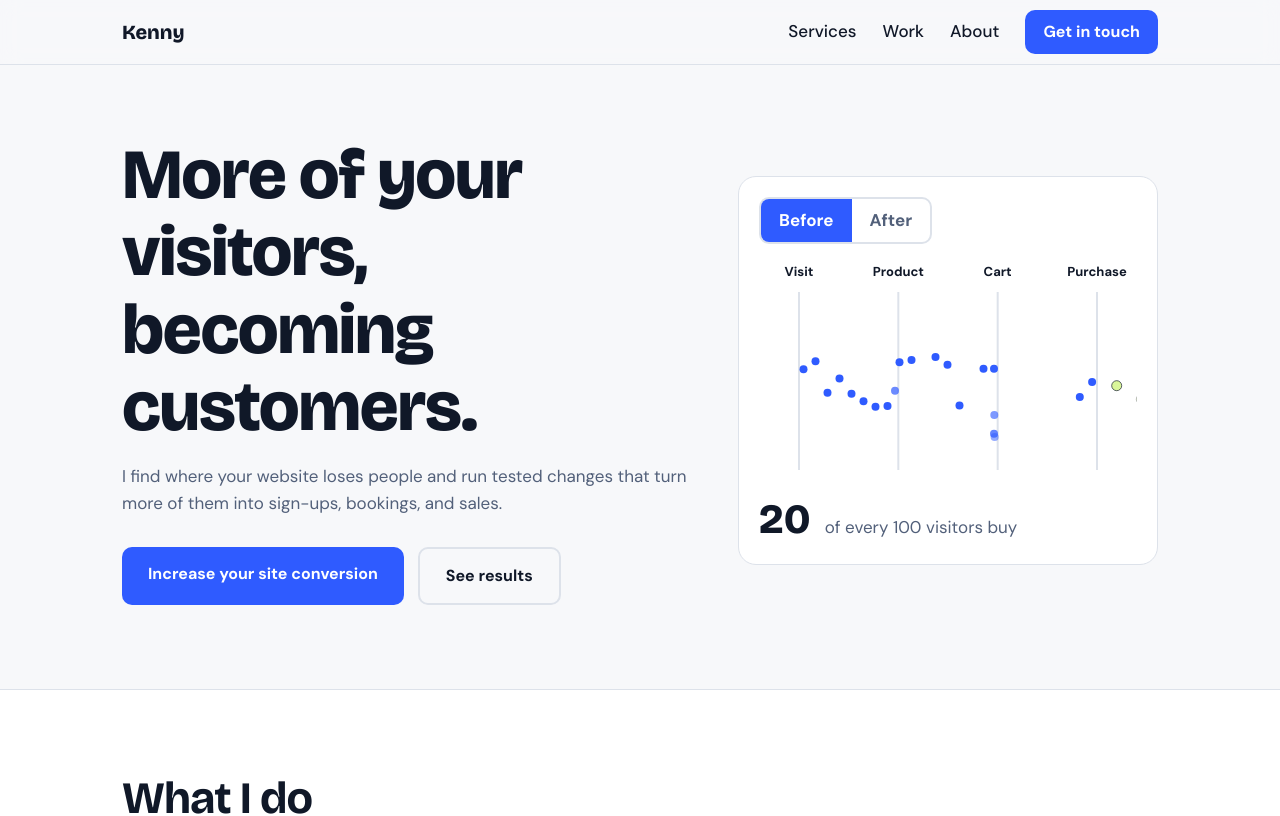
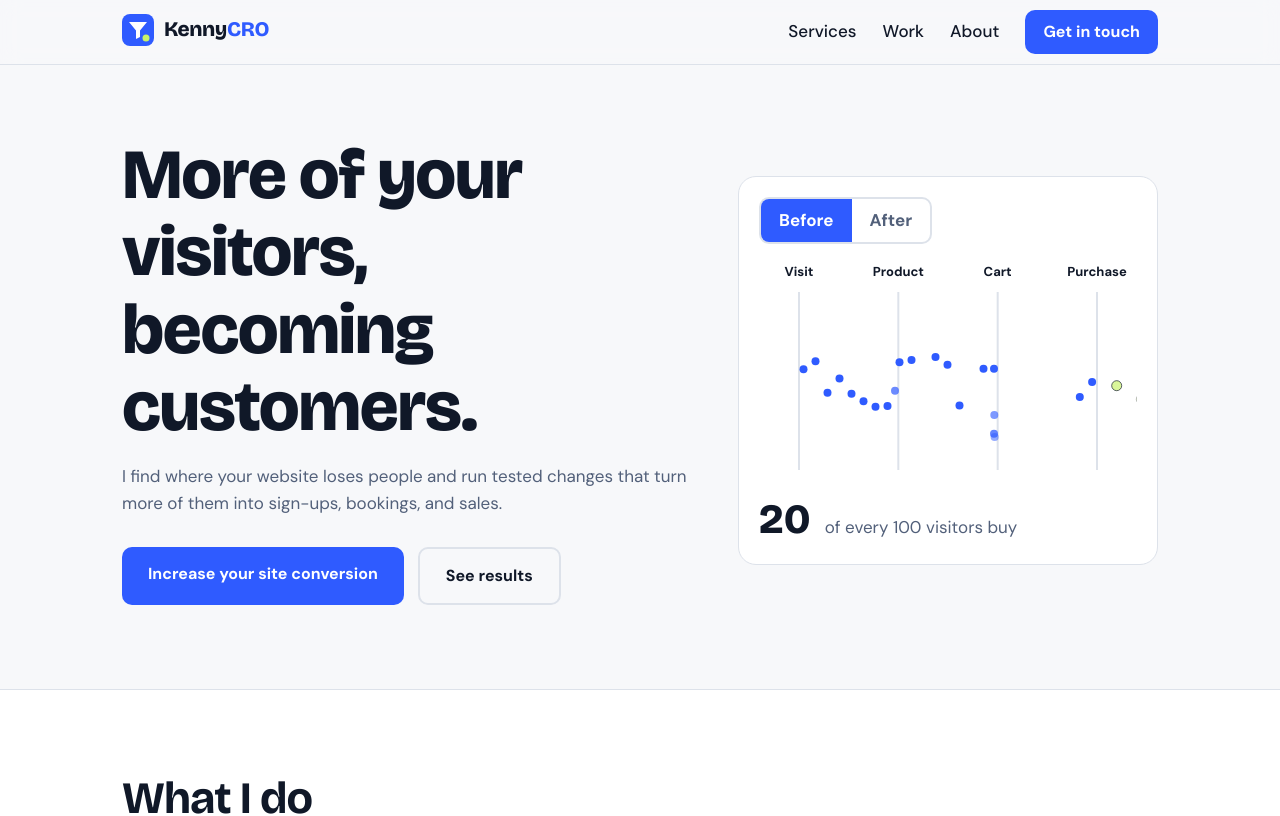
Before and after one commit to kquach229/cro-site, a React (Vite) app: page / in a window 1280 px wide. Shown: the top 816 px of the page. Built offline with nearby package versions, Linux system fonts and the light colour scheme.

Commit message:
logo change

```diff
--- a/index.html
+++ b/index.html
@@ -20,7 +20,8 @@
       name="viewport"
       content="width=device-width, initial-scale=1, viewport-fit=cover"
     />
-    <title>Kenny | Conversion Rate Optimization</title>
+    <link rel="icon" type="image/svg+xml" href="/favicon.svg" />
+    <title>KennyCRO | Conversion Rate Optimization</title>
     <link rel="preconnect" href="https://fonts.googleapis.com" />
     <link rel="preconnect" href="https://fonts.gstatic.com" crossorigin />
     <link
--- a/src/App.jsx
+++ b/src/App.jsx
@@ -1,5 +1,6 @@
 import { useState } from "react";
 import { SITE, SERVICES, WORK, PROCESS } from "./content.js";
+import Logo from "./Logo.jsx";
 import FunnelDemo from "./FunnelDemo.jsx";
 import { useCountUp } from "./useCountUp.js";
 function Header() {
@@ -7,8 +8,8 @@ function Header() {
     <header>
       <div className="wrap">
         <nav>
-          <a className="logo" href="#top">
-            {SITE.name}
+          <a className="logo" href="#top" aria-label={`${SITE.brand} home`}>
+            <Logo />
           </a>
           <ul>
             <li>
@@ -277,7 +278,7 @@ export default function App() {
       </main>
       <footer>
         <div className="wrap">
-          © {new Date().getFullYear()} {SITE.name}. Conversion rate
+          © {new Date().getFullYear()} {SITE.brand}. Conversion rate
           optimization.
         </div>
       </footer>
--- /dev/null
+++ b/src/Logo.jsx
@@ -0,0 +1,14 @@
+export default function Logo({ size = 32 }) {
+  return (
+    <span className="brand">
+      <svg width={size} height={size} viewBox="0 0 32 32" aria-hidden="true">
+        <rect width="32" height="32" rx="8" fill="var(--accent)" />
+        <path d="M7 8h18l-7 8.5V23l-4 2v-8.5z" fill="var(--on-accent)" />
+        <circle cx="24" cy="24" r="3.5" fill="var(--pop)" />
+      </svg>
+      <b>
+        Kenny<span>CRO</span>
+      </b>
+    </span>
+  );
+}
--- a/src/content.js
+++ b/src/content.js
@@ -1,7 +1,7 @@
-// Edit this file to change the text and links on your site.
 export const SITE = {
   name: "Kenny",
-  email: "kquach229@gmail.com", // replace with your real email address
+  brand: "KennyCRO",
+  email: "kquach229@gmail.com",
 };
 
 export const SERVICES = [
--- a/src/index.css
+++ b/src/index.css
@@ -452,6 +452,21 @@ footer {
 .readout span:last-child {
   color: var(--muted);
 }
+
+.brand {
+  display: inline-flex;
+  align-items: center;
+  gap: 10px;
+}
+.brand b {
+  font:
+    800 1.3rem "Bricolage Grotesque",
+    sans-serif;
+  letter-spacing: -0.02em;
+}
+.brand b span {
+  color: var(--accent);
+}
 @media (max-width: 860px) {
   .hero-grid,
   .about {
```
Also changed, not shown: public/favicon.svg (added).
